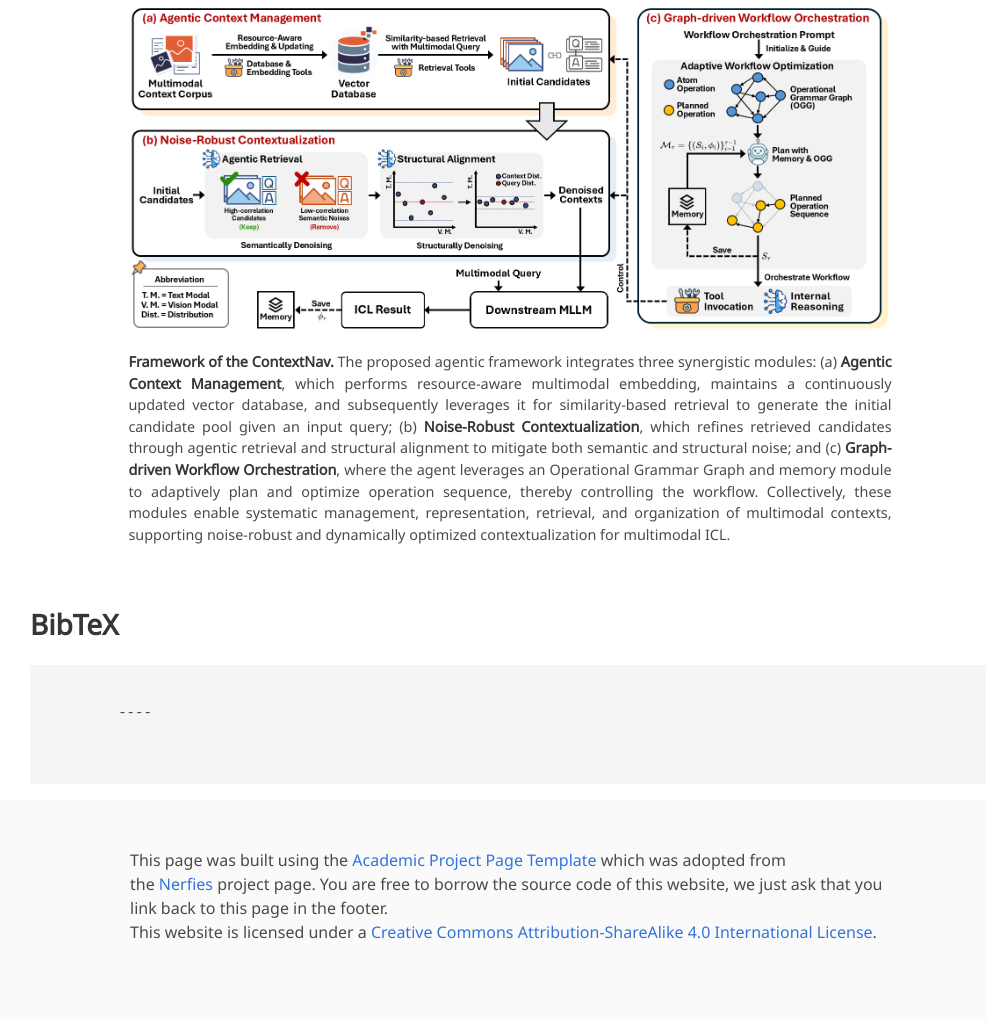
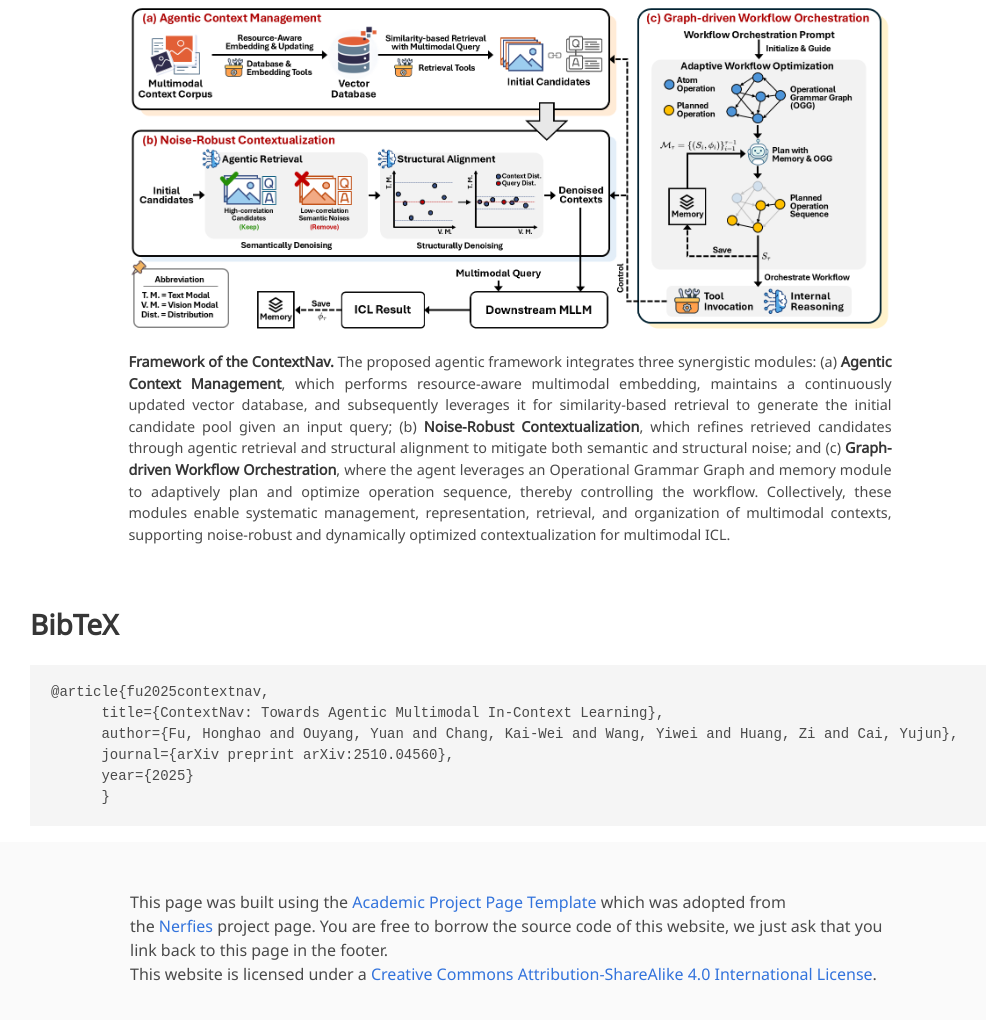
Before and after one commit to contextnavpage/ContextNav-project-page, a plain HTML site: page index.html in a window 1280 px wide. Shown: the part 1587-2607 px from the top of the page, without its empty margins (130-1116 px from the left). Drawn offline with nearby package versions, Linux system fonts and the light colour scheme; a script that the page names is missing; some icons are missing; a web font is replaced by a local one.

Commit message:
Update index.html

```diff
--- a/index.html
+++ b/index.html
@@ -180,13 +180,14 @@
   <section class="section" id="BibTeX">
     <div class="container is-max-desktop content">
       <h2 class="title">BibTeX</h2>
-      <pre><code>
-        ----
-
-      </code></pre>
+      <pre><code>@article{fu2025contextnav,
+      title={ContextNav: Towards Agentic Multimodal In-Context Learning},
+      author={Fu, Honghao and Ouyang, Yuan and Chang, Kai-Wei and Wang, Yiwei and Huang, Zi and Cai, Yujun},
+      journal={arXiv preprint arXiv:2510.04560},
+      year={2025}
+      }</code></pre>
     </div>
 </section>
-<!--End BibTex citation -->
 
 
   <footer class="footer">
```
